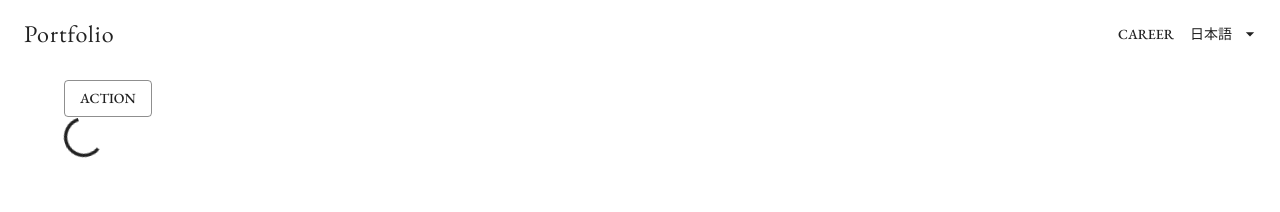
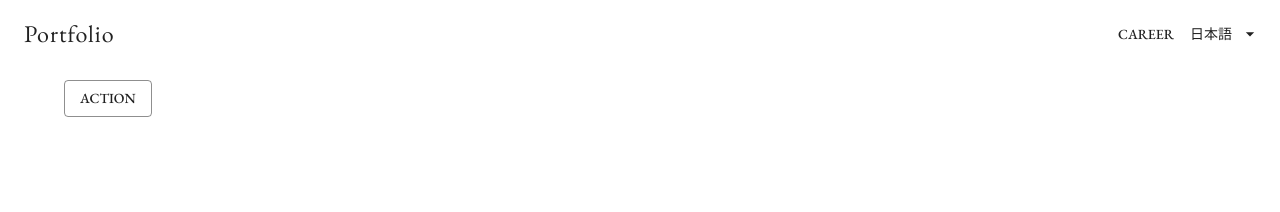
Before and after one commit to otsuka-haruki/portfolio, a Next.js app: page / in a window 1280 px wide. Shown: the top 212 px of the page. Built offline with nearby package versions, Linux system fonts and the light colour scheme; a web font is replaced by a local one.

Commit message:
added loading animation, lets see how long it takes to fetch data on production

```diff
--- a/src/pages/api/hello.js
+++ b/src/pages/api/hello.js
@@ -4,14 +4,12 @@ export default function handler(req, res) {
   async function getResult() {
     const mysql = require('mysql2/promise');
     try {
-      console.log('Trying to connect to database');
-      console.log(process.env.DATABASE_URL);
       const connection = await mysql.createConnection(process.env.DATABASE_URL);
       const [rows] = await connection.query('SELECT * FROM portfolio_career');
       connection.end();
       res.status(200).json({ result: rows });
     } catch (error) {
-      console.log('Error Occured');
+      console.log('Error!');
       console.log(error);
       res.status(200).json({ result: [{ organization: 'Error' }] });
     }
--- a/src/pages/index.js
+++ b/src/pages/index.js
@@ -3,20 +3,24 @@ import { Button, Typography, Box, CircularProgress } from '@mui/material';
 
 const Index = () => {
   const [demoData, setDemoData] = useState([]);
+  const [isFetching, setIsFetching] = useState(false);
 
-  const testDatabase = async () => {
+  const fetchFromDatabase = async () => {
+    setIsFetching(true);
     const response = await fetch('/api/hello');
     const result = await response.json();
     setDemoData(result.result);
+    setIsFetching(false);
   }
 
   return (
     <>
-      <Button variant="outlined" onClick={testDatabase}>Action</Button>
-      {demoData.length === 0 && <Box>
-        <CircularProgress />
-      </Box>}
-      {demoData.length !== 0 && <Typography variant="body1">{demoData[0].organization}</Typography>}
+      <Button variant="outlined" onClick={fetchFromDatabase}>Action</Button>
+      {isFetching &&
+        <Box>
+          <CircularProgress />
+        </Box>}
+      {!isFetching && demoData.length !== 0 && <Typography variant="body1">{demoData[0].organization}</Typography>}
     </>
   )
 }
```
